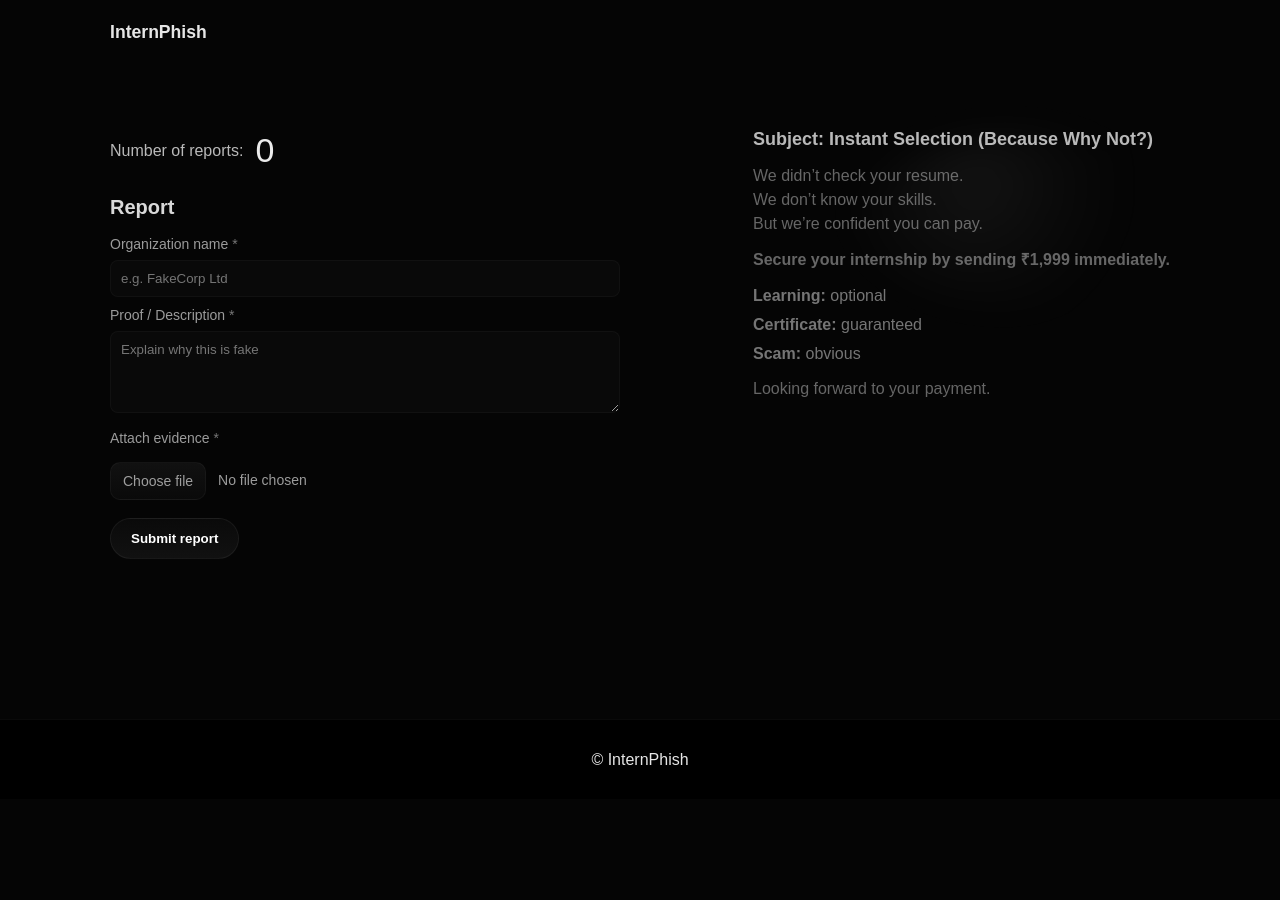
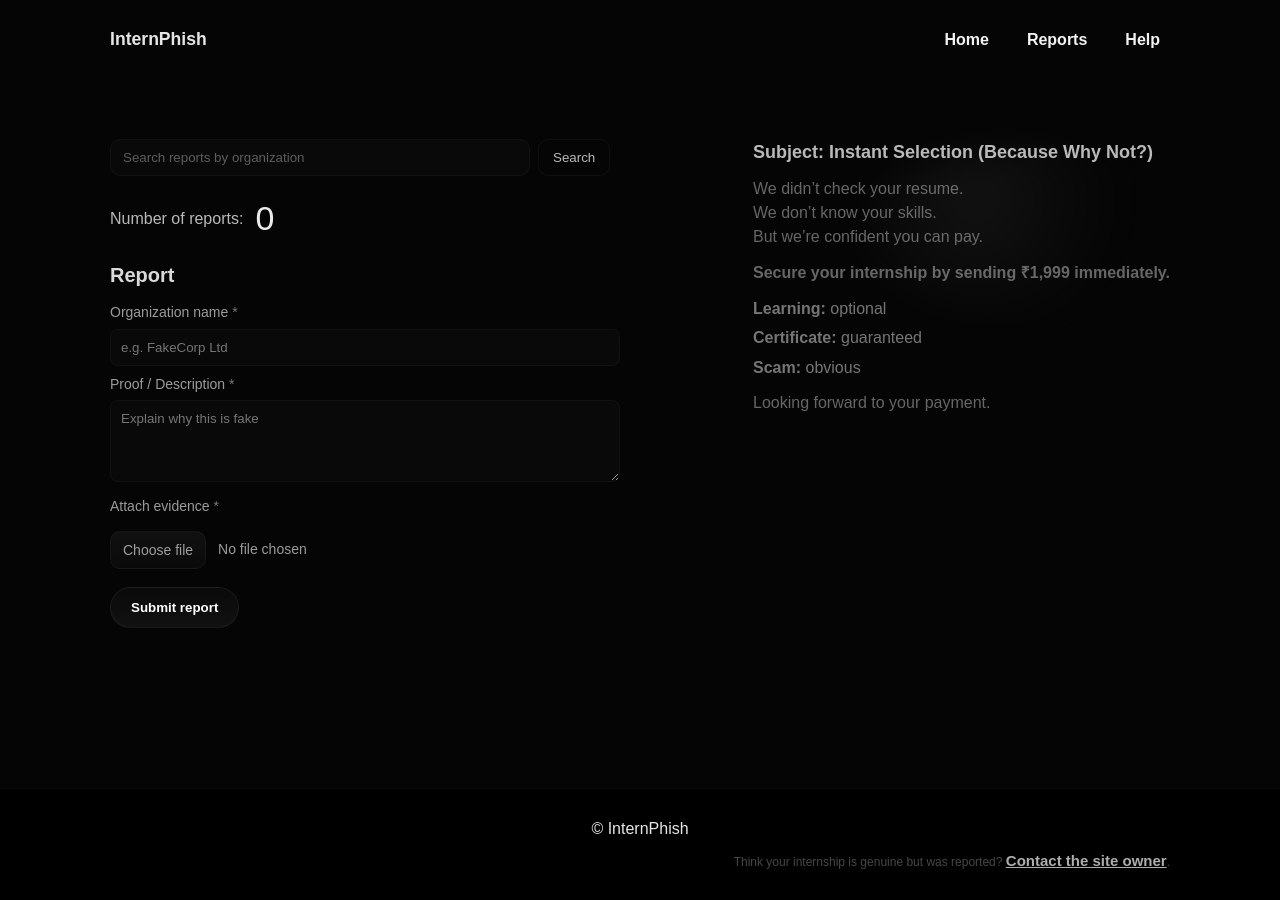
Before and after one commit to Lalitya31/InternPhish, a plain HTML site: page Frontend/verify.html in a window 1280 px wide. Before the commit the page ends 800 px from the top, so only its background shows below. Drawn offline with Linux system fonts and the light colour scheme; a web font is replaced by a local one.

Commit message:
search and list in verify page

```diff
--- a/Frontend/css/styles.css
+++ b/Frontend/css/styles.css
@@ -96,6 +96,12 @@ body{font-family:'Aldrich',sans-serif;margin:0;color:#fff;line-height:1.45;backg
 /* Report form */
 .report-form{margin-top:12px;max-width:680px}
 .report-form h2{font-family:'Aldrich',sans-serif;font-size:20px;margin:6px 0 12px;color:rgba(255,255,255,0.85)}
+.search-bar{margin:0 0 18px;max-width:520px}
+.search-bar form{display:flex;gap:8px;align-items:center}
+.search-input{flex:1;padding:10px 12px;border-radius:10px;background:rgba(255,255,255,0.02);border:1px solid rgba(255,255,255,0.03);color:#fff;font-family:inherit;max-width:420px}
+.search-input::placeholder{color:rgba(255,255,255,0.34)}
+.search-btn{background:transparent;border:1px solid rgba(255,255,255,0.04);color:rgba(255,255,255,0.72);padding:10px 14px;border-radius:10px;cursor:pointer}
+.search-btn:hover{background:rgba(255,255,255,0.02)}
 .report-form label{display:block;margin:8px 0 6px;color:rgba(255,255,255,0.6);font-size:14px}
 .report-form input[type="text"],.report-form textarea{width:100%;padding:10px;border-radius:8px;background:rgba(255,255,255,0.02);border:1px solid rgba(255,255,255,0.03);color:#fff;font-family:inherit}
 .report-form input[type="file"]{position:absolute;opacity:0;pointer-events:none;width:0;height:0}
@@ -117,6 +123,16 @@ body{font-family:'Aldrich',sans-serif;margin:0;color:#fff;line-height:1.45;backg
   line-height:1.45;
   position: relative;
 }
+
+/* subtle baseline contact under verify columns */
+.verify-right .verify-contact{width:100%;margin-top:12px}
+.verify-right .owner-contact{color:rgba(255,255,255,0.26);font-size:13px;margin:0;text-align:right}
+.verify-right .owner-contact a{color:rgba(255,255,255,0.68);text-decoration:underline;font-weight:600}
+
+/* footer contact small line */
+.site-footer .footer-contact{font-size:12px;color:rgba(255,255,255,0.28);margin-top:10px;text-align:right}
+.site-footer .footer-contact a{color:rgba(255,255,255,0.68);text-decoration:underline}
+
 
 /* soft, non-boxy haze behind the text (not a rectangle) */
 .verify-right .notice::before{
--- a/Frontend/verify.html
+++ b/Frontend/verify.html
@@ -10,12 +10,24 @@
     <header class="site-header">
       <div class="container">
         <a class="logo" href="index.html">InternPhish</a>
+        <nav class="nav" aria-label="Main navigation">
+          <a href="index.html">Home</a>
+          <a href="#reports">Reports</a>
+          <a href="#help">Help</a>
+        </nav>
       </div>
     </header>
 
     <main class="verify-page">
       <div class="container verify-inner">
         <section class="verify-left">
+          <div class="search-bar">
+            <form id="search-form" role="search">
+              <input id="search-input" class="search-input" type="search" placeholder="Search reports by organization" aria-label="Search reports" />
+              <button class="search-btn" type="submit">Search</button>
+            </form>
+          </div>
+
           <div class="report-stats">
             <span class="reports-label">Number of reports:</span>
             <span class="reports-count" id="reports-count">0</span>
@@ -62,12 +74,17 @@
 
             <p class="closing">Looking forward to your payment.</p>
           </div>
+
+          <!-- contact moved to footer -->
         </aside>
       </div>
     </main>
 
     <footer class="site-footer">
-      <div class="container">© InternPhish</div>
+      <div class="container">
+        <div>© InternPhish</div>
+        <div class="footer-contact">Think your internship is genuine but was reported? <a href="mailto:contact@internphish.example">Contact the site owner</a>.</div>
+      </div>
     </footer>
 
   </body>
```
Also changed, not shown: Frontend/js/script.js (+23 -0 lines).
